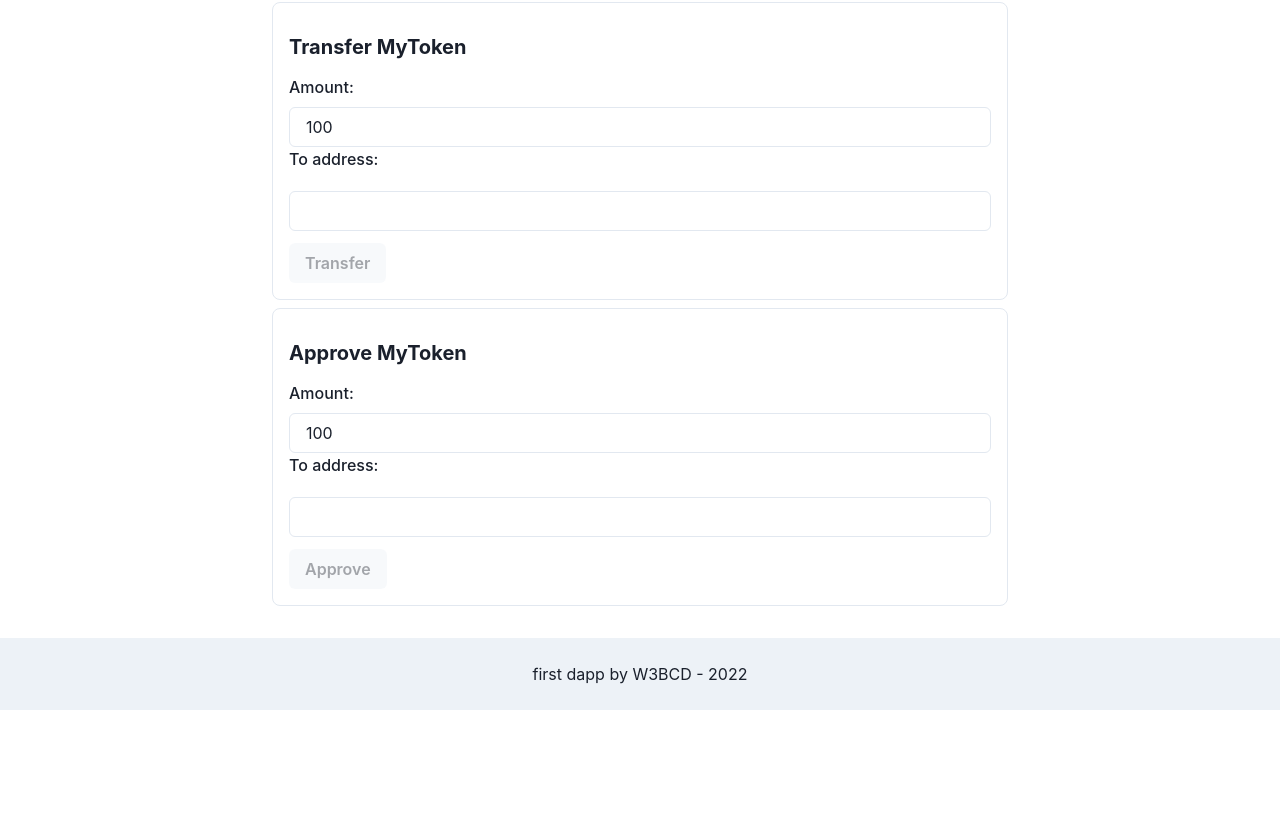
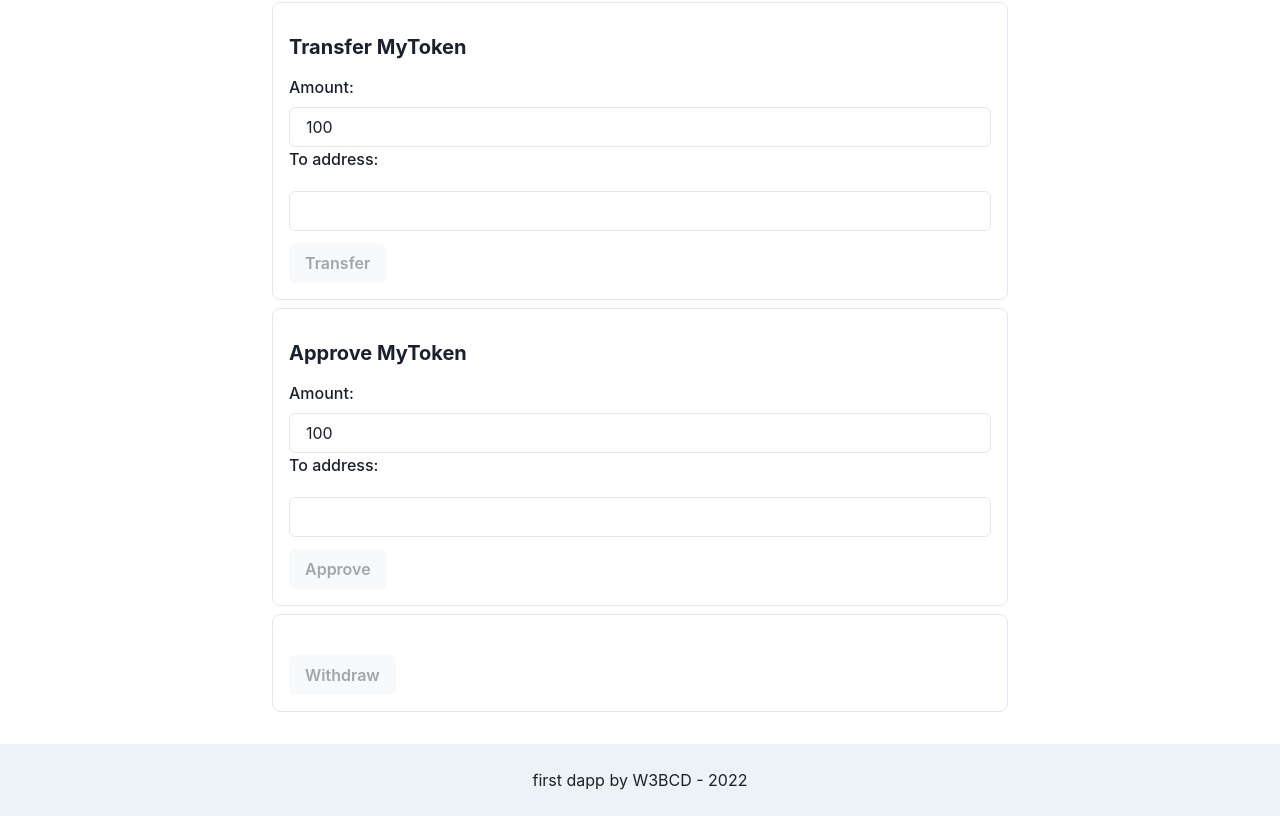
Before and after one commit to mahakchamria/MyNFTCollection, a Next.js app: page / in a window 1280 px wide. Shown: the part 1499-2315 px from the top of the page. Before the commit the page ends 2209 px from the top, so only its background shows below. Built offline with nearby package versions, Linux system fonts and the light colour scheme.

Commit message:
first commit

```diff
--- a/src/abi/erc721abi.tsx
+++ b/src/abi/erc721abi.tsx
@@ -4,6 +4,7 @@ export const ERC721ABI = [
     "function mint() external payable returns(uint256)",
     "function tokenURI(uint256 tokenId) override public pure returns (string memory)",
     "function claimReward(uint256 tokenId) public returns(uint256)",
+    "function withdrawBalance() external",
 
 
     "function balanceOf(address _owner) external view returns (uint256)",
--- /dev/null
+++ b/src/components/Withdraw.tsx
@@ -0,0 +1,39 @@
+import React, { useEffect,useState } from 'react';
+import { Text, Button, Input , NumberInput,  NumberInputField,  FormControl,  FormLabel } from '@chakra-ui/react'
+import {ethers} from 'ethers'
+import {ERC721ABI as abi} from 'abi/erc721abi'
+import { Contract } from "ethers"
+
+interface Props {
+    addressContract: string,
+    currentAccount: string | undefined
+}
+
+declare let window: any;
+
+export default function Withdraw(props:Props){
+  const addressContract = props.addressContract
+  const currentAccount = props.currentAccount
+
+  async function Withdraw(event:React.FormEvent) {
+    event.preventDefault()
+    if(!window.ethereum) return
+    const provider = new ethers.providers.Web3Provider(window.ethereum)
+    const signer = provider.getSigner()
+    const erc721:Contract = new ethers.Contract(addressContract, abi, signer)
+
+    erc721.withdrawBalance()
+    .then((result:string)=>{
+    })
+    .catch('error', console.error)
+  }
+
+  return (
+    <form onSubmit={Withdraw}>
+    <FormControl>
+        <br></br>
+        <Button type="submit" isDisabled ={!currentAccount}>Withdraw</Button>
+    </FormControl>
+    </form>
+  )
+}
--- a/src/pages/index.tsx
+++ b/src/pages/index.tsx
@@ -13,6 +13,7 @@ import MintERC721 from "components/MintERC721"
 import TransferERC721 from "components/TransferERC721"
 import TokenURI from "components/TokenURI"
 import ClaimERC20 from "components/ClaimERC20"
+import Withdraw from "components/Withdraw"
 
 
 
@@ -144,7 +145,12 @@ const Home: NextPage = () => {
                     currentAccount={currentAccount}
                 />
             </Box>
-
+            <Box  mb={0} p={4} w='100%' borderWidth="1px" borderRadius="lg">
+                <Withdraw
+                    addressContract={NFTaddress}
+                    currentAccount={currentAccount}
+                />
+            </Box>
         </VStack>
         </>
     )
```
